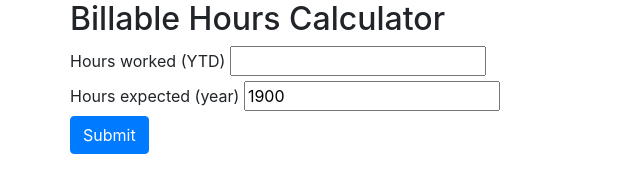
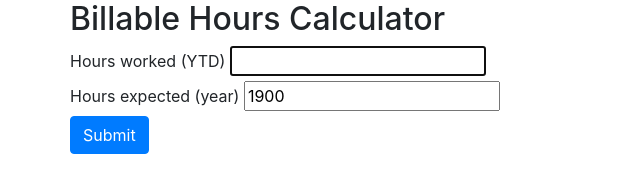
Before and after one commit to joecwallace/joecwallace.github.com, a plain HTML site: page time.html in a window 1280 px wide. Shown: the whole page, without its empty margins (0-640 px from the left). Drawn offline with nearby package versions, Linux system fonts and the light colour scheme.

Commit message:
Update time.html

```diff
--- a/time.html
+++ b/time.html
@@ -102,7 +102,7 @@
       <form class="span4">
         <fieldset>
           <label class="control-label" for="hoursWorked">Hours worked (YTD)</label>
-          <input id="hoursWorked" name="hoursWorked" type="text"><br>
+          <input id="hoursWorked" name="hoursWorked" type="text" autofocus><br>
           <label class="control-label" for="hoursExpected">Hours expected (year)</label>
           <input id="hoursExpected" name="hoursExpected" value="1900" type="text"><br>
           <input id="submit" class="btn btn-primary" name="submit" type="submit">
```
